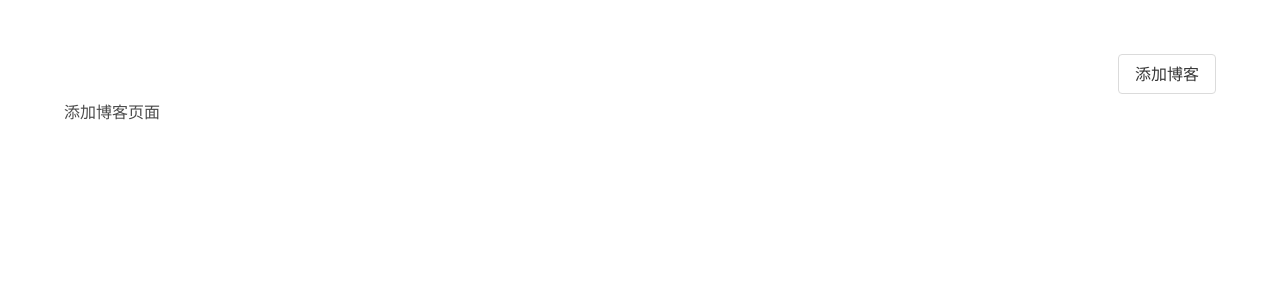
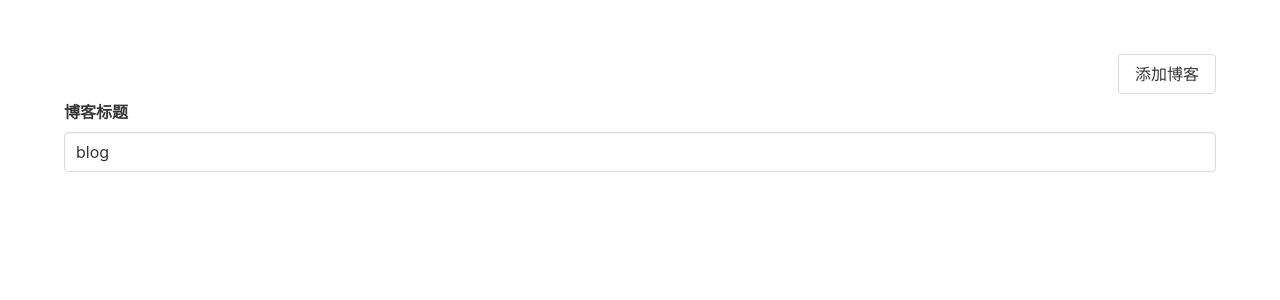
Before and after one commit to LoTwT/vue3-blog, a Vue app: page /posts/new in a window 1280 px wide. Shown: the top 300 px of the page. Built offline with nearby package versions, Linux system fonts and the light colour scheme.

Commit message:
PostWriter

```diff
--- /dev/null
+++ b/src/components/PostWriter.vue
@@ -0,0 +1,36 @@
+<template>
+  <div>
+    <div class="columns">
+      <div class="column">
+        <div class="fields">
+          <div class="label">博客标题</div>
+          <div class="control">
+            <input type="text" v-model="title" class="input" />
+          </div>
+        </div>
+      </div>
+    </div>
+  </div>
+</template>
+
+<script lang="ts">
+import { Post } from "@/types";
+import { defineComponent, ref } from "vue";
+
+export default defineComponent({
+  name: "PostWriter",
+  props: {
+    post: {
+      type: Object as () => Post,
+      required: true,
+    },
+  },
+  setup(props) {
+    const title = ref(props.post.title);
+
+    return {
+      title,
+    };
+  },
+});
+</script>
--- a/src/components/Timeline.vue
+++ b/src/components/Timeline.vue
@@ -21,7 +21,7 @@
 
 <script lang="ts">
 import { computed, defineComponent, ref } from "vue";
-import { Period, MockPost } from "@/types/index";
+import { Period, Post } from "@/types/index";
 // import { todayPost, thisWeekPost, thisMonthPost } from "@/mock";
 import moment from "moment";
 import TimelinePost from "./TimelinePost.vue";
@@ -49,12 +49,12 @@ export default defineComponent({
 
     const postData = store
       .getState()
-      .posts.ids.reduce<MockPost[]>((arr: MockPost[], id: string) => {
+      .posts.ids.reduce<Post[]>((arr: Post[], id: string) => {
         const post = store.getState().posts.all[id];
         return arr.concat(post);
       }, []);
 
-    // const postData: MockPost[] = [todayPost, thisWeekPost, thisMonthPost];
+    // const postData: Post[] = [todayPost, thisWeekPost, thisMonthPost];
 
     // await delayLoad(2000);
 
--- a/src/components/TimelinePost.vue
+++ b/src/components/TimelinePost.vue
@@ -9,13 +9,13 @@
 
 <script lang="ts">
 import { defineComponent } from "vue";
-import { MockPost } from "@/types";
+import { Post } from "@/types";
 
 export default defineComponent({
   name: "TimelinePost",
   props: {
     showPost: {
-      type: Object as () => MockPost,
+      type: Object as () => Post,
       required: true,
     },
   },
--- a/src/mock/index.ts
+++ b/src/mock/index.ts
@@ -1,7 +1,7 @@
 import moment from "moment"
-import { MockPost } from "@/types/index"
+import { Post } from "@/types/index"
 
-export const basePost: MockPost = {
+export const basePost: Post = {
   id: 1,
   title: "blog",
   markdown: "article",
@@ -10,19 +10,19 @@ export const basePost: MockPost = {
   created: moment()
 }
 
-export const todayPost: MockPost = {
+export const todayPost: Post = {
   ...basePost,
   title: "今天"
 }
 
-export const thisWeekPost: MockPost = {
+export const thisWeekPost: Post = {
   ...basePost,
   id: 2,
   title: "本周",
   created: moment().subtract(2, "day")
 }
 
-export const thisMonthPost: MockPost = {
+export const thisMonthPost: Post = {
   ...basePost,
   id: 3,
   title: "本月",
--- a/src/store/index.ts
+++ b/src/store/index.ts
@@ -1,11 +1,11 @@
 import { reactive } from "vue"
 // import { todayPost, thisWeekPost, thisMonthPost } from "@/mock"
-import { MockPost } from "@/types"
+import { Post } from "@/types"
 import axios from "axios"
 
 interface PostState {
   ids: string[],
-  all: Record<string, MockPost>,
+  all: Record<string, Post>,
   isLoaded: boolean,
 }
 
@@ -41,13 +41,13 @@ class Store {
   }
 
   async fetchPosts() {
-    const res = await axios.get<MockPost[]>("/mockposts")
+    const res = await axios.get<Post[]>("/Posts")
     const ids: string[] = []
-    const all: Record<string, MockPost> = {}
+    const all: Record<string, Post> = {}
 
-    for (const mockPost of res.data) {
-      ids.push(mockPost.id.toString())
-      all[mockPost.id] = mockPost
+    for (const Post of res.data) {
+      ids.push(Post.id.toString())
+      all[Post.id] = Post
     }
 
     this.state.posts = {
--- a/src/types/index.ts
+++ b/src/types/index.ts
@@ -2,7 +2,7 @@ import { Moment } from "moment";
 
 export type Period = "今天" | "本周" | "本月"
 
-export interface MockPost {
+export interface Post {
   id: number,
   title: string,
   markdown: string,
--- a/src/views/NewPost.vue
+++ b/src/views/NewPost.vue
@@ -1,12 +1,29 @@
 <template>
-  <div>添加博客页面</div>
+  <PostWriter :post="post" />
 </template>
 
 <script lang="ts">
 import { defineComponent } from "vue";
+import PostWriter from "@/components/PostWriter.vue";
+import { Post } from "@/types";
+import moment from "moment";
 
 export default defineComponent({
   name: "NewPost",
-  setup() {},
+  components: { PostWriter },
+  setup() {
+    const post: Post = {
+      id: -1,
+      title: "blog",
+      markdown: "## new blog \n write here",
+      html: "",
+      authorId: 0,
+      created: moment(),
+    };
+
+    return {
+      post,
+    };
+  },
 });
 </script>
```
